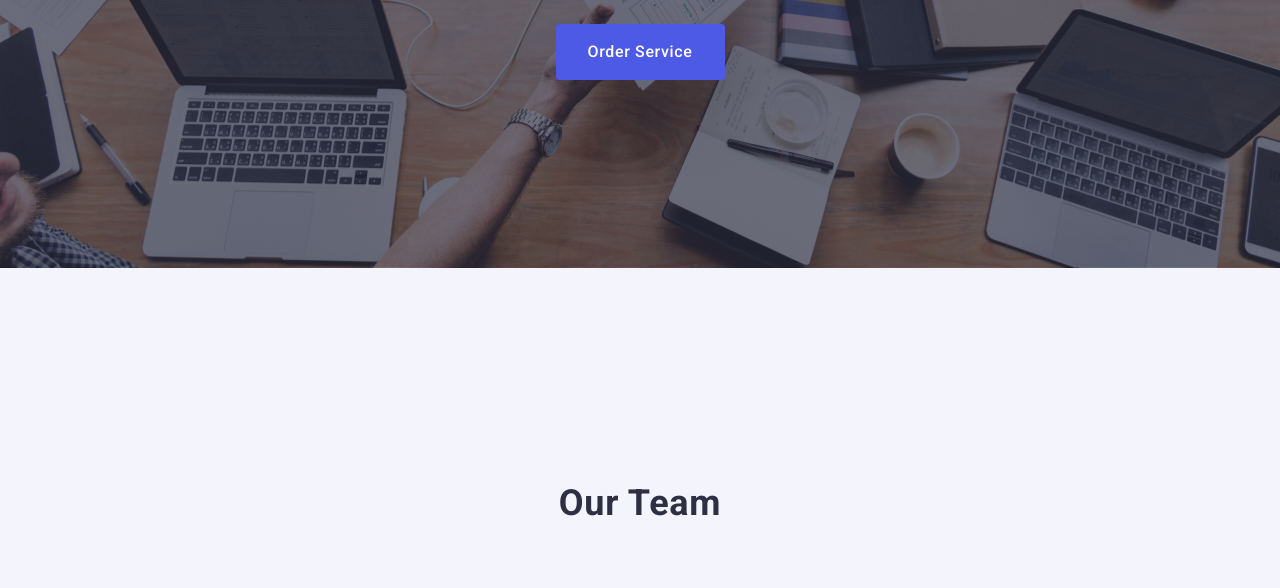
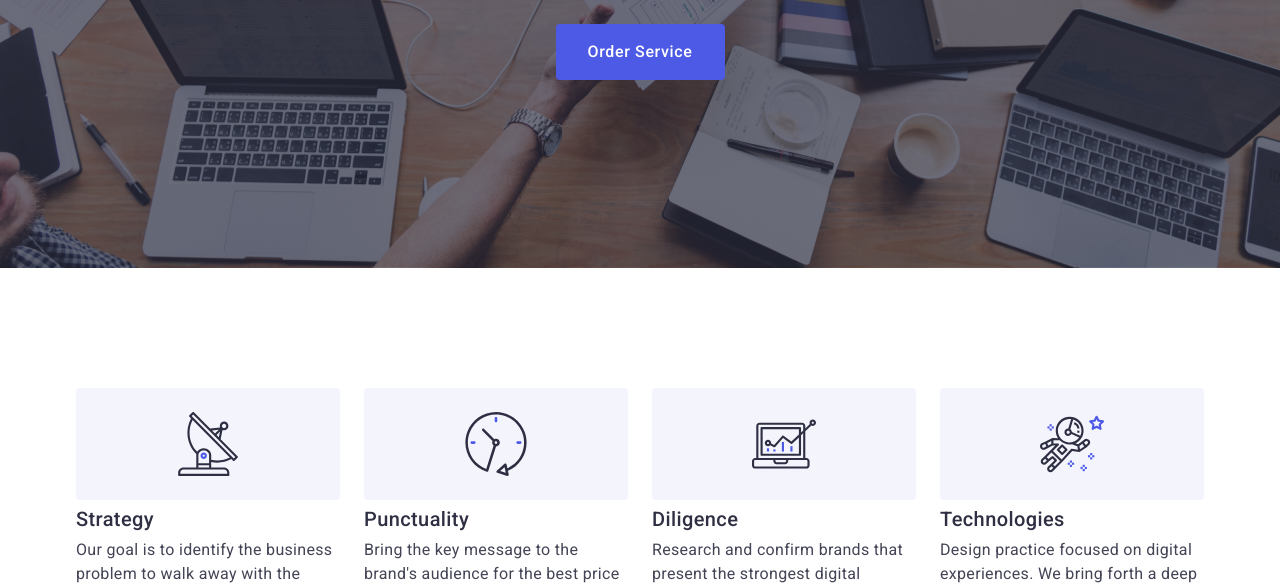
Before and after one commit to Tepa86/goit-markup-hw-06, a plain HTML site: page index.html in a window 1280 px wide. Shown: the part 332-920 px from the top of the page. Drawn offline with nearby package versions, Linux system fonts and the light colour scheme.

Commit message:
addherosection

```diff
--- a/css/media.css
+++ b/css/media.css
@@ -44,6 +44,23 @@
             margin-right: auto;
             margin-left: 0;
         }
+   .tehnology-list-content {
+    flex-basis: calc((100% - 24px) / 2);
+   }
+   .tehnology_title {
+    text-align: left;
+   }
+   .herotitle {
+       font-size: 56px;
+   }
+
+   .herobutton {
+       margin-top: 36px;
+   }
+
+   .herosection {
+       background-image: linear-gradient(rgba(46, 47, 66, 0.7), rgba(46, 47, 66, 0.7)), url(../images/pipleofiseplanshet.jpg);
+   }
 }
 
 @media screen and (min-width: 1158px) {
@@ -73,4 +90,26 @@
     .footer-sosial-cont {
      margin-left: 120px;
     }
+        .texnology-icons-cont {
+            display: grid;
+        }
+         .tehnology-list-content {
+            flex-basis: calc((100% - 3 * 24px) / 4);
+         }
+   .tehnology_title {
+    font-weight: 500;
+        font-size: 20px;
+   }
+   .tehnology_text {
+    font-size: 16px;
+        font-weight: 400;
+   }
+   .herobutton {
+       margin-top: 48px;
+   }
+
+   .herosection {
+       background-image: linear-gradient(rgba(46, 47, 66, 0.7), rgba(46, 47, 66, 0.7)), url(../images/peopleoffice.jpg);
+   }
+
 }
--- a/css/styles.css
+++ b/css/styles.css
@@ -160,7 +160,7 @@ transition: color 250ms cubic-bezier(0.4, 0, 0.2, 1);
 .herosection {
 background-color: #2E2F42;
 padding: 188px 0;
-background-image: linear-gradient(rgba(46, 47, 66, 0.7), rgba(46, 47, 66, 0.7)), url(../images/peopleoffice.jpg);
+background-image: linear-gradient(rgba(46, 47, 66, 0.7), rgba(46, 47, 66, 0.7)), url(../images/peopleofficemob.jpg);
 max-width: 1440px;
 background-repeat: no-repeat;
 background-position: center;
@@ -171,7 +171,7 @@ margin: 0 auto;
 .herotitle {
     color: #FFF;
         text-align: center;
-        font-size: 56px;
+        font-size: 36px;
         font-style: normal;
         font-weight: 700;
         line-height: 1.07;
@@ -193,7 +193,7 @@ margin: 0 auto;
     border: none;
     display: block;
     border-radius: 4px;
-    margin-top: 48px;
+    margin-top: 72px;
   margin-right: auto;
   margin-left: auto;
 transition: background-color 250ms cubic-bezier(0.4, 0, 0.2, 1);
@@ -208,6 +208,7 @@ transition: background-color 250ms cubic-bezier(0.4, 0, 0.2, 1);
 .herobutton:focus {
     background-color: #404BBF;
 }
+/* tehnology */
 .tehnologysection {
     background: #FFF;
     padding: 120px 0;
@@ -232,26 +233,33 @@ border-radius: 4px;
 margin-bottom: 8px;
 align-items: center;
 justify-content: center;
+display: none;
 }
 .tehnology-list{
 display: flex;
+flex-wrap: wrap;
 gap: 24px;
 }
 .tehnology-list-content {
-flex-basis: calc((100% - 3 * 24px) / 4);
+/* flex-basis: calc((100% - 3 * 24px) / 4); */
+flex-basis: 100%;
 
 }
 .tehnology_title {
-    font-weight: 500;
-    font-size: 20px;
-    line-height: 1.2;
+    font-weight: 700;
+    font-size: 36px;
+    line-height: 1.1;
     letter-spacing: 0.02em;
     color: #2e2f42;
     margin-bottom: 8px;
+    text-align: center;
 }
 .tehnology_text {
+    font-size: 16px;
+    font-weight: 500;
     line-height: 1.5;
     letter-spacing: 0.02em;
+    margin-bottom: 72px;
 }
 /* END OF TEHNOLOGY section */
 /* Start Personal sec */
--- a/index.html
+++ b/index.html
@@ -65,7 +65,7 @@
         </div>
       </section>
       <!-- tehnolodgy -->
-      <!-- <section class="tehnologysection">
+      <section class="tehnologysection">
         <div class="container">
           <h2 class="visually-hidden">tehnolodgy</h2>
           <ul class="tehnology-list">
@@ -120,7 +120,7 @@
             </li>
           </ul>
         </div>
-      </section> -->
+      </section>
       <!-- Personal -->
       <section class="personal-section">
         <div class="container">
```
Also changed, not shown: images/peopleofficemob.jpg (added), images/pipleofiseplanshet.jpg (added).
